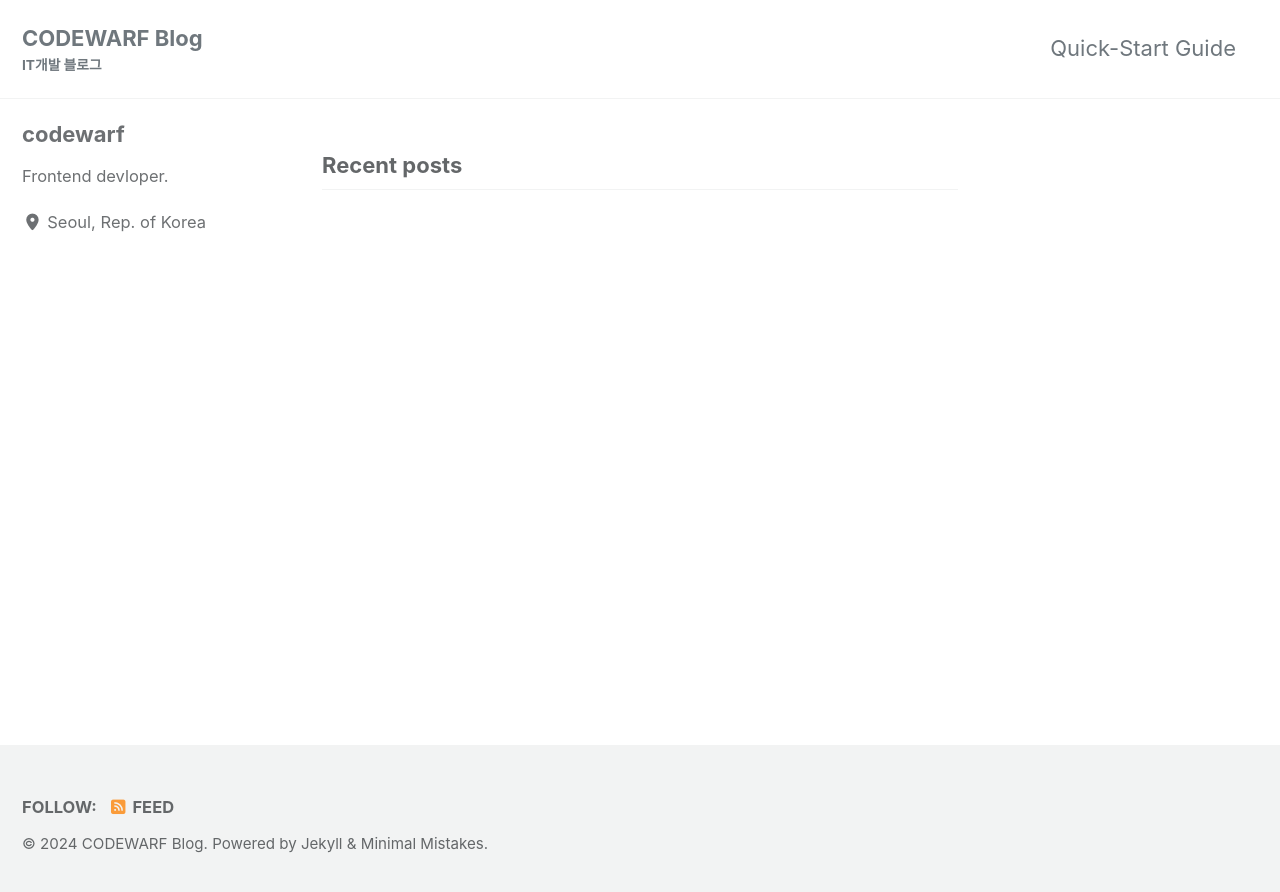
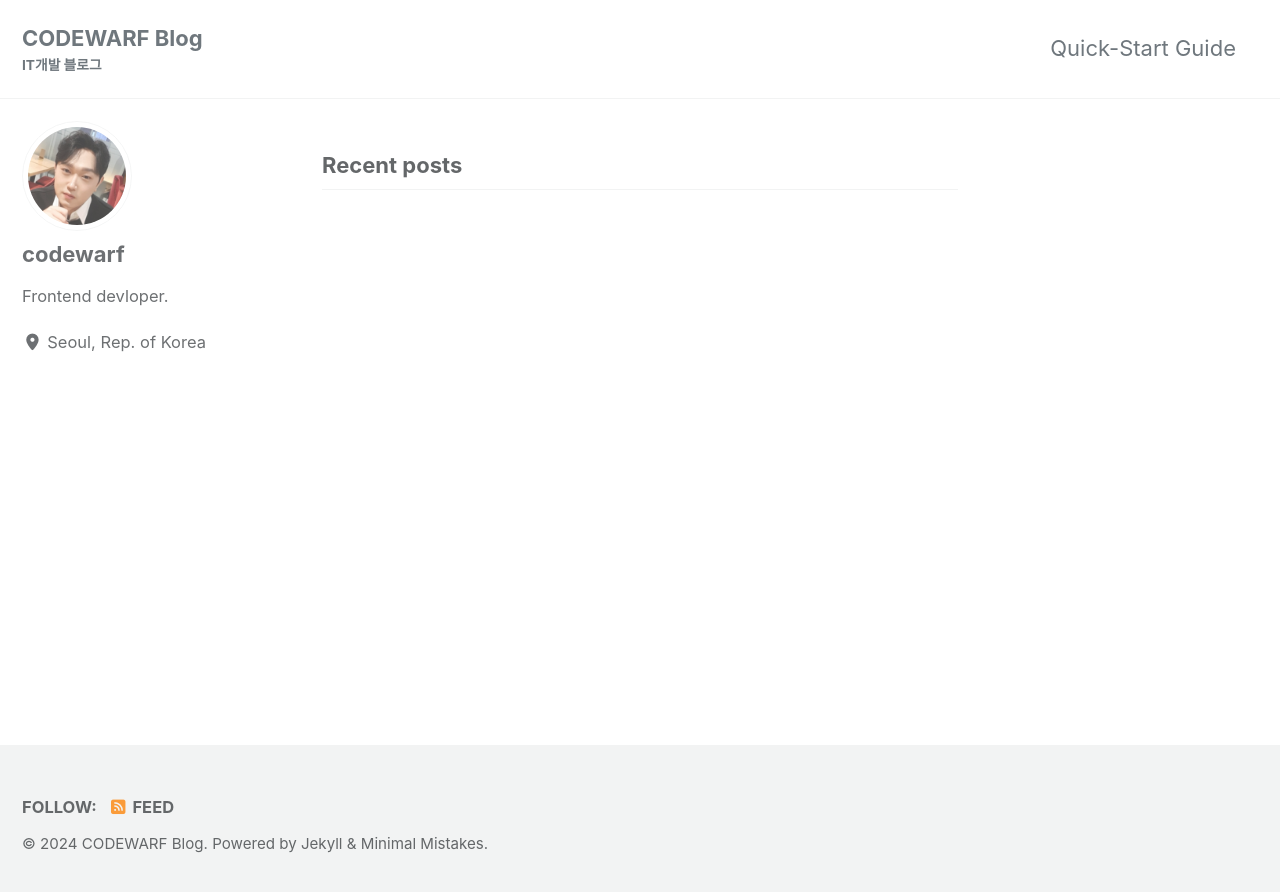
Before and after one commit to codewarf/codewarf.github.io, a Jekyll site: the page built from index.html, in a window 1280 px wide. Shown: the top 892 px of the page. Built offline with Jekyll 4.4.1, drawn with Linux system fonts in a browser that asks for light colours; cached includes are drawn as plain includes; the list of posts is cut into pages by our own code.

Commit message:
add my profile image

```diff
--- a/_config.yml
+++ b/_config.yml
@@ -114,7 +114,7 @@
 # Site Author
 author:
   name             : "codewarf"
-  avatar           : # path of avatar image, e.g. "/assets/images/bio-photo.jpg"
+  avatar           : "/assets/images/my-photo.jpg" # path of avatar image, e.g. "/assets/images/bio-photo.jpg"
   bio              : "Frontend devloper."
   location         : "Seoul, Rep. of Korea"
   email            :
```
Also changed, not shown: assets/images/my-photo.jpg (added).
